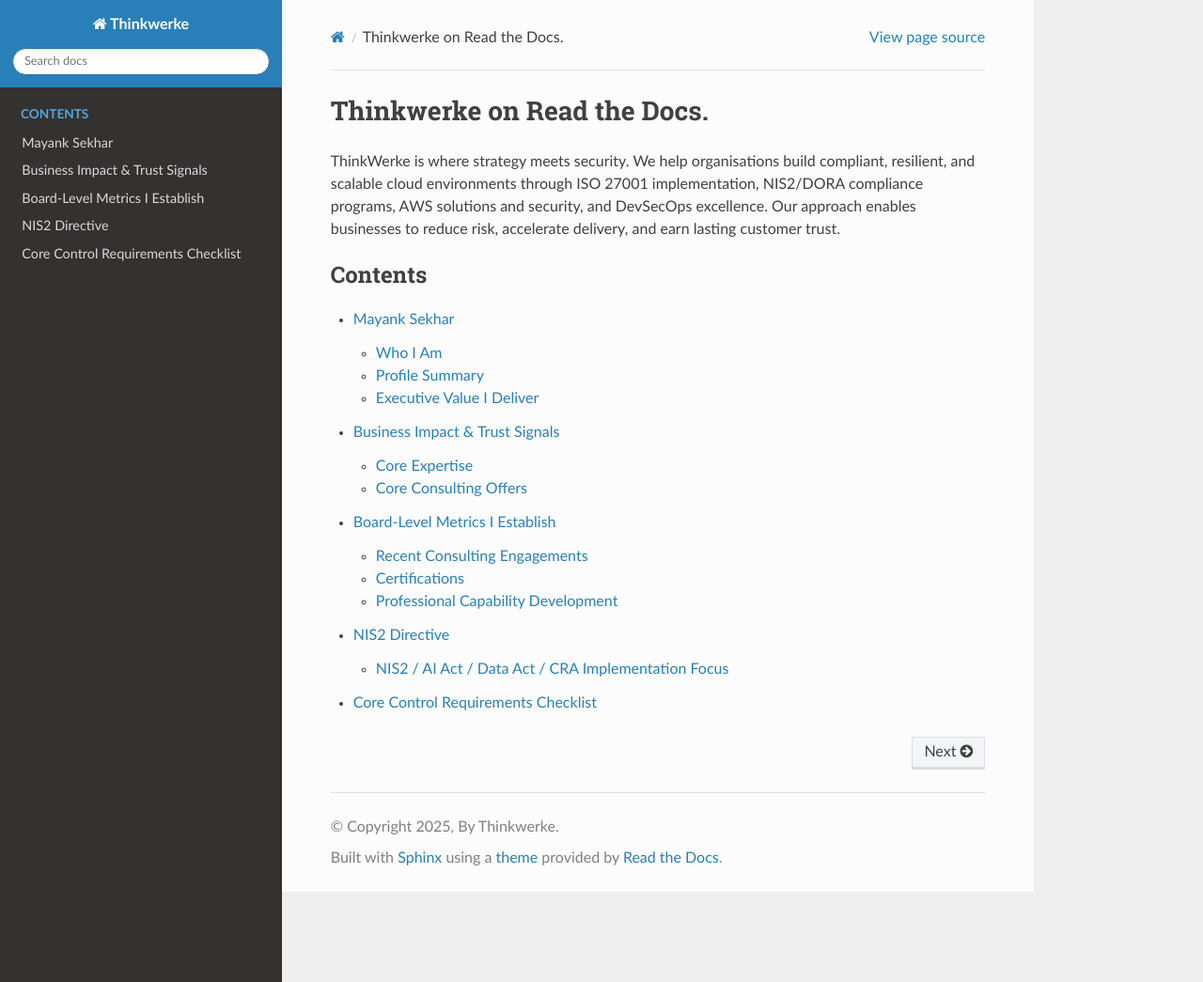
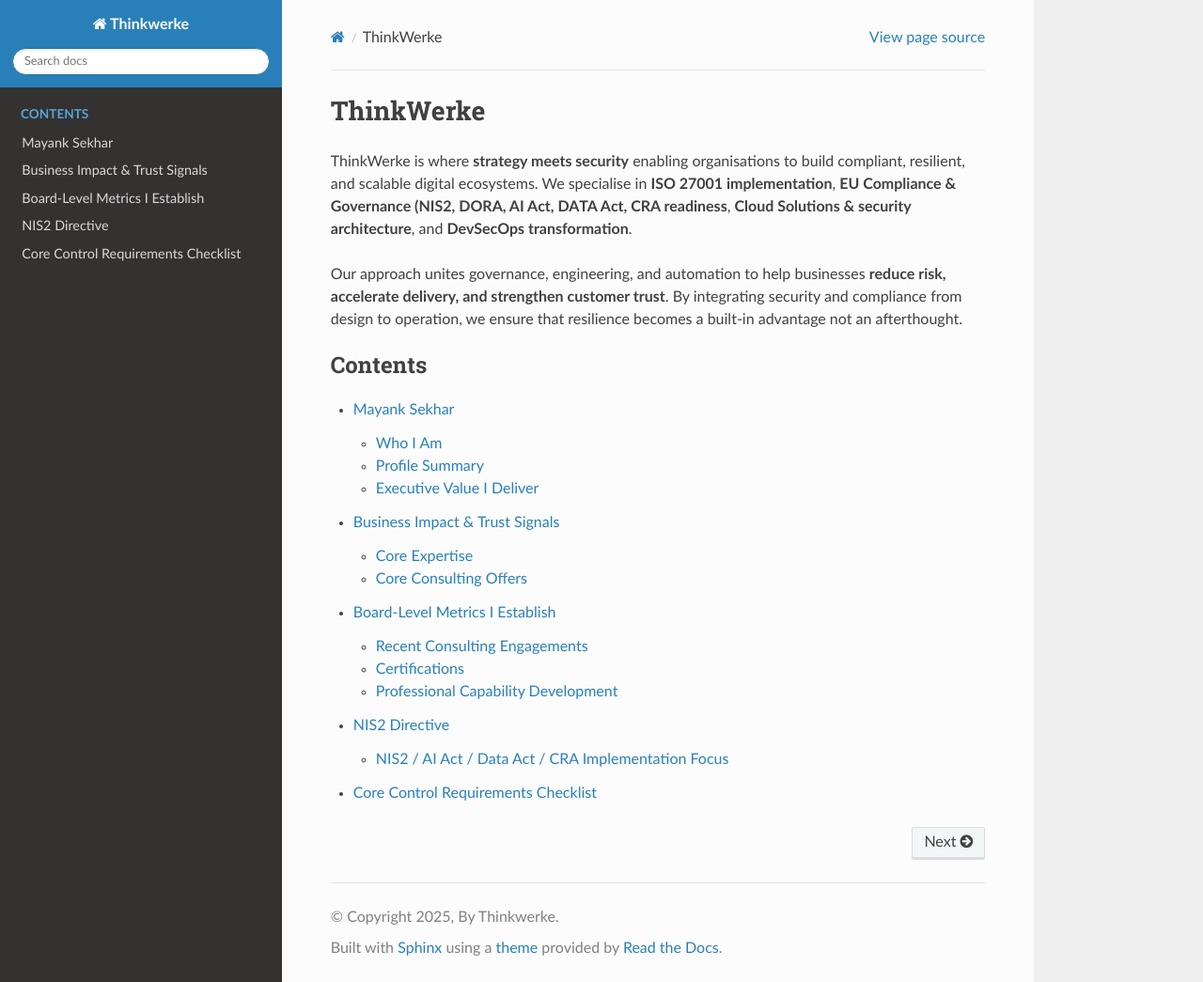
Before and after one commit to Mynkskhr/docs.thinkwerke, a Sphinx documentation site: the page built from docs/source/index.rst, in a window 1280 px wide and 1045 px high. Shown: the whole window at 94% size. Built offline with Sphinx 7.4.7 and the Read the Docs theme 3.1.0, drawn with Linux system fonts in a browser that asks for light colours.

Commit message:
Update index.rst

```diff
--- a/docs/source/index.rst
+++ b/docs/source/index.rst
@@ -1,7 +1,12 @@
-Thinkwerke on Read the Docs.
-===================================
+ThinkWerke
+===========
 
-ThinkWerke is where strategy meets security. We help organisations build compliant, resilient, and scalable cloud environments through ISO 27001 implementation, NIS2/DORA compliance programs, AWS solutions and security, and DevSecOps excellence. Our approach enables businesses to reduce risk, accelerate delivery, and earn lasting customer trust.
+ThinkWerke is where **strategy meets security** enabling organisations to build compliant, resilient, and scalable digital ecosystems.
+We specialise in **ISO 27001 implementation**, **EU Compliance & Governance (NIS2, DORA, AI Act, DATA Act, CRA readiness**, **Cloud Solutions & security architecture**, and **DevSecOps transformation**.
+
+Our approach unites governance, engineering, and automation to help businesses **reduce risk, accelerate delivery, and strengthen customer trust**.
+By integrating security and compliance from design to operation, we ensure that resilience becomes a built-in advantage not an afterthought.
+
 
 .. toctree::
    :maxdepth: 2
```
